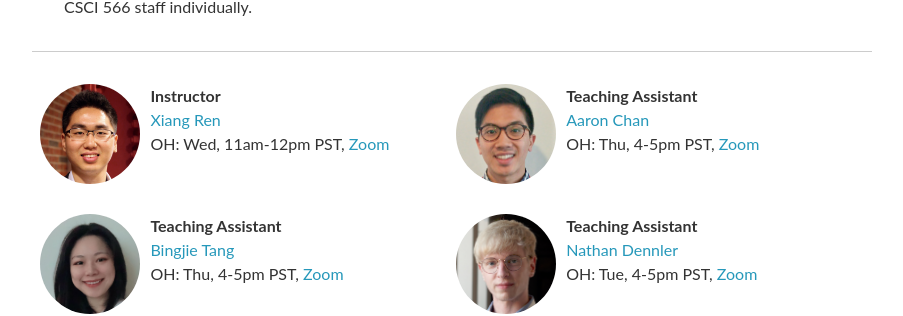
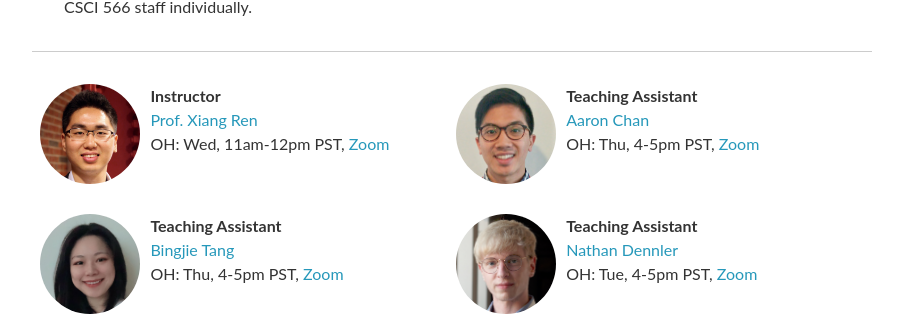
Before and after one commit to ndennler/csci566-spring2022.github.io, a Jekyll site: the page built from _pages/about.md, in a window 1280 px wide and 1340 px high. Shown: the part 479-795 px from the top of the window, without its empty margins (188-1091 px from the left). Built offline with Jekyll 4.4.1, drawn with Linux system fonts in a browser that asks for light colours; nearby versions of some CDN libraries; comment, search, counter and statistics services are not loaded.

Commit message:
Add prof title

```diff
--- a/_data/staff.yml
+++ b/_data/staff.yml
@@ -1,5 +1,5 @@
 Instructors:
-    - name: Xiang Ren
+    - name: Prof. Xiang Ren
       url: https://shanzhenren.github.io/
       office-hours: Wed, 11am-12pm PST, <a href="https://usc.zoom.us/j/91954035563" target="_blank">Zoom</a>
       image: staff/xiang.jpg
```
